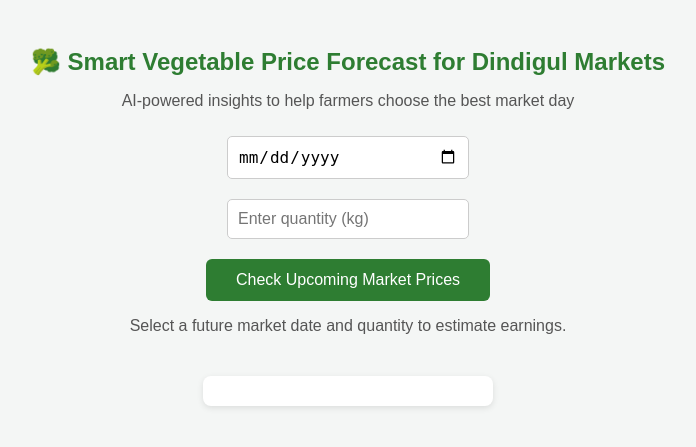
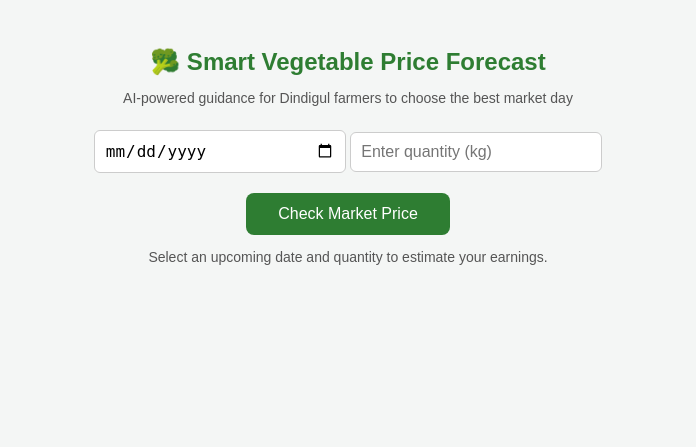
Before and after one commit to Manikandan-33-coder/Farm-Price-Intelligence-and-Prediction-Platform, a Flask app: page / in a window 1280 px wide. Shown: the top 447 px of the page, without its empty margins (292-988 px from the left). Run offline with Flask 3, Linux system fonts and the light colour scheme; parts of the project's set-up code (start-up, migrations or seed data) failed here and were passed over.

Commit message:
Update index.html

```diff
--- a/templates/index.html
+++ b/templates/index.html
@@ -26,24 +26,25 @@
 
     p {
       color: #555;
+      font-size: 14px;
     }
 
     input {
       padding: 10px;
       font-size: 16px;
       margin: 10px 0;
-      width: 220px;
-      border-radius: 5px;
+      width: 230px;
+      border-radius: 6px;
       border: 1px solid #ccc;
     }
 
     button {
-      padding: 12px 30px;
+      padding: 12px 32px;
       font-size: 16px;
       background: #2e7d32;
       color: white;
       border: none;
-      border-radius: 6px;
+      border-radius: 8px;
       cursor: pointer;
       margin-top: 10px;
     }
@@ -53,22 +54,35 @@
     }
 
     #result {
+      display: none;
       margin-top: 25px;
-      font-size: 17px;
+      font-size: 16px;
       background: #ffffff;
-      padding: 15px;
-      border-radius: 8px;
-      box-shadow: 0 2px 6px rgba(0,0,0,0.1);
-      display: inline-block;
-      min-width: 260px;
+      padding: 18px;
+      border-radius: 10px;
+      box-shadow: 0 3px 8px rgba(0,0,0,0.15);
+      max-width: 320px;
+      margin-left: auto;
+      margin-right: auto;
+      line-height: 1.6;
+    }
+
+    .advice-good {
+      color: green;
+      font-weight: bold;
+    }
+
+    .advice-wait {
+      color: #d84315;
+      font-weight: bold;
     }
   </style>
 </head>
 
 <body>
 
-  <h2>🥦 Smart Vegetable Price Forecast for Dindigul Markets</h2>
-  <p>AI-powered insights to help farmers choose the best market day</p>
+  <h2>🥦 Smart Vegetable Price Forecast</h2>
+  <p>AI-powered guidance for Dindigul farmers to choose the best market day</p>
 
   <!-- Date -->
   <input type="date" id="date">
@@ -80,16 +94,14 @@
     dateInput.min = today;
   </script>
 
-  <br>
-
   <!-- Quantity -->
   <input type="number" id="quantity" placeholder="Enter quantity (kg)" min="1">
 
   <br>
 
-  <button onclick="predict()">Check Upcoming Market Prices</button>
+  <button onclick="predict()">Check Market Price</button>
 
-  <p>Select a future market date and quantity to estimate earnings.</p>
+  <p>Select an upcoming date and quantity to estimate your earnings.</p>
 
   <div id="result"></div>
 
@@ -117,17 +129,34 @@
         const minEarning = (quantity * minPrice).toFixed(2);
         const maxEarning = (quantity * maxPrice).toFixed(2);
 
+        let adviceText = "";
+        let adviceClass = "";
+
+        if (maxPrice >= 40) {
+          adviceText = "✅ நல்ல விலை – சந்தைக்கு கொண்டு செல்லலாம்";
+          adviceClass = "advice-good";
+        } else {
+          adviceText = "⚠️ விலை குறைவு – இன்னும் காத்திருக்கலாம்";
+          adviceClass = "advice-wait";
+        }
+
+        document.getElementById("result").style.display = "block";
         document.getElementById("result").innerHTML = `
-          <b>Predicted Prices</b><br><br>
-          Retail Min Price: ₹${minPrice}<br>
-          Retail Max Price: ₹${maxPrice}<br><br>
-          <b>Estimated Earnings (${quantity} kg)</b><br>
-          ₹${minEarning} – ₹${maxEarning}
+          <b>📊 Predicted Prices</b><br>
+          Retail Min: ₹${minPrice}<br>
+          Retail Max: ₹${maxPrice}<br><br>
+
+          <b>💰 Estimated Earnings (${quantity} kg)</b><br>
+          ₹${minEarning} – ₹${maxEarning}<br><br>
+
+          <b>🧑‍🌾 Market Advice</b><br>
+          <span class="${adviceClass}">${adviceText}</span>
         `;
       })
       .catch(error => {
+        document.getElementById("result").style.display = "block";
         document.getElementById("result").innerHTML =
-          "❌ Error predicting price";
+          "❌ Error predicting price. Please try again.";
         console.error(error);
       });
     }
@@ -137,7 +166,8 @@
   <script>
     if ("serviceWorker" in navigator) {
       window.addEventListener("load", () => {
-        navigator.serviceWorker.register("/static/service-worker.js");
+        navigator.serviceWorker.register("/static/service-worker.js")
+          .then(() => console.log("Service Worker Registered"));
       });
     }
   </script>
```
